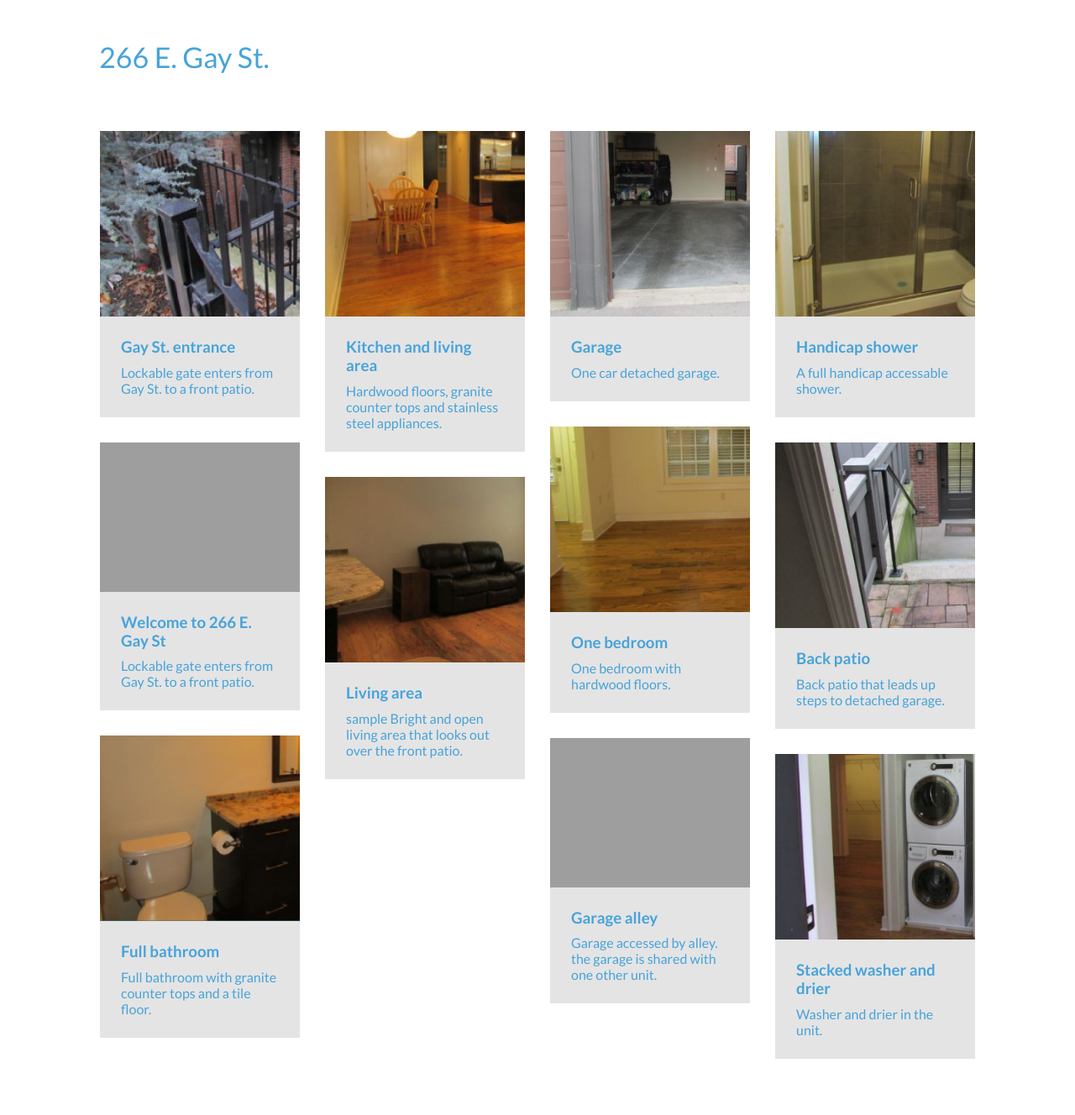
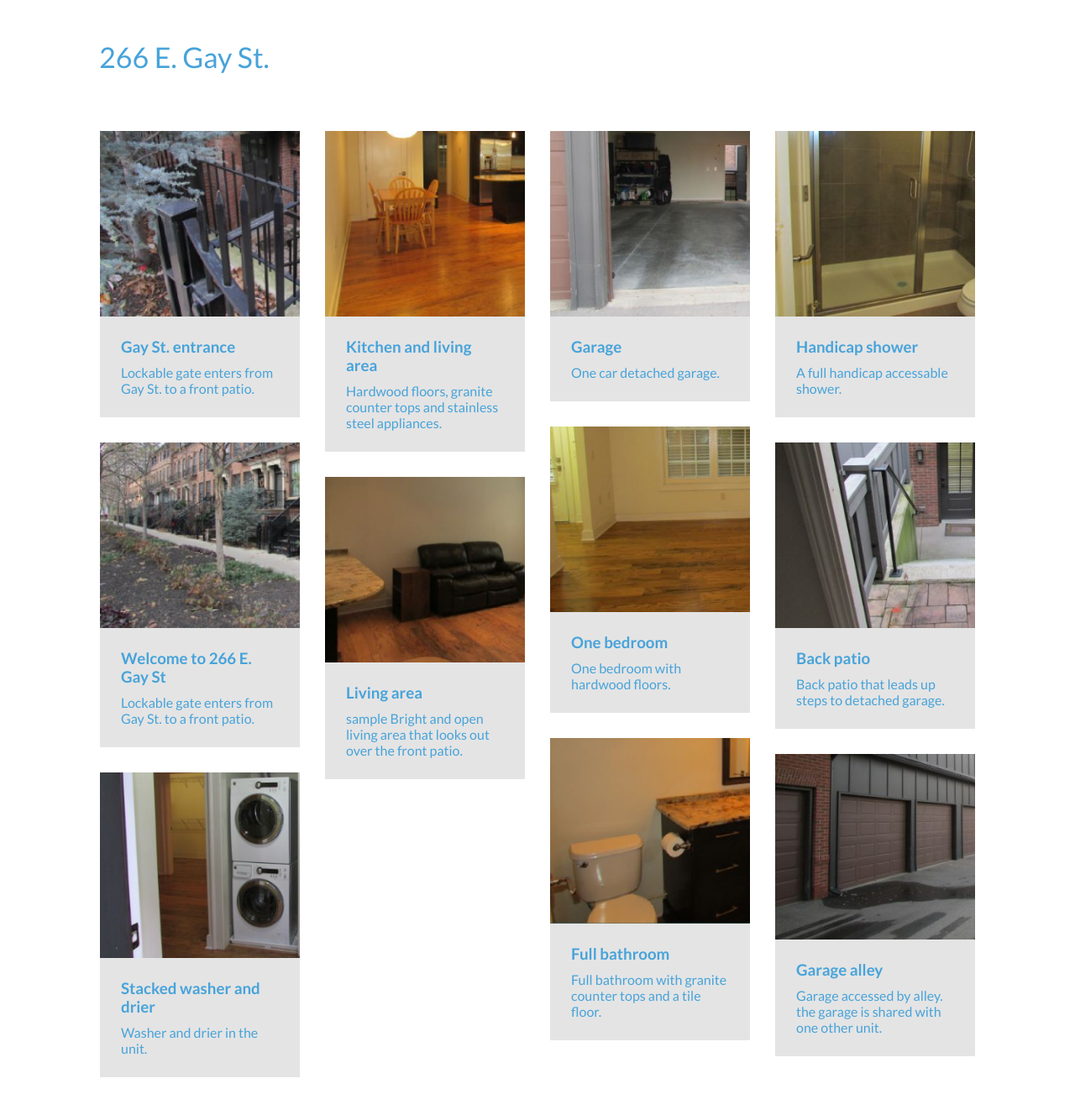
Before and after one commit to knc789/columbus-rentals, a Jekyll site: the page built from index.html, in a window 1280 px wide. Shown: the whole page at 84% size. Built offline with Jekyll 4.4.1, drawn with Linux system fonts in a browser that asks for light colours; Markdown is read by kramdown in place of the engine named in the settings; before the commit the page ends 1306 px from its top, so only the background shows below that.

Commit message:
fixed image references

```diff
--- a/_posts/2014-04-06-eleven.markdown
+++ b/_posts/2014-04-06-eleven.markdown
@@ -1,7 +1,7 @@
 ---
 layout: default
 date: 2015-12-21 23:26:12
-photo: 11.jpg
+photo: 11.png
 caption_header: Garage alley
 caption: Garage accessed by alley. the garage is shared with one other unit.
 ---
--- a/_posts/2014-04-06-one.markdown
+++ b/_posts/2014-04-06-one.markdown
@@ -1,7 +1,7 @@
 ---
 layout: default
 date: 2015-12-21 23:26:12
-photo: https://raw.githubusercontent.com/knc789/gh-pages/img/thumb/1.png
+photo: 1.png
 caption_header: Welcome to 266 E. Gay St
 caption: Lockable gate enters from Gay St. to a front patio.
 ---
```
